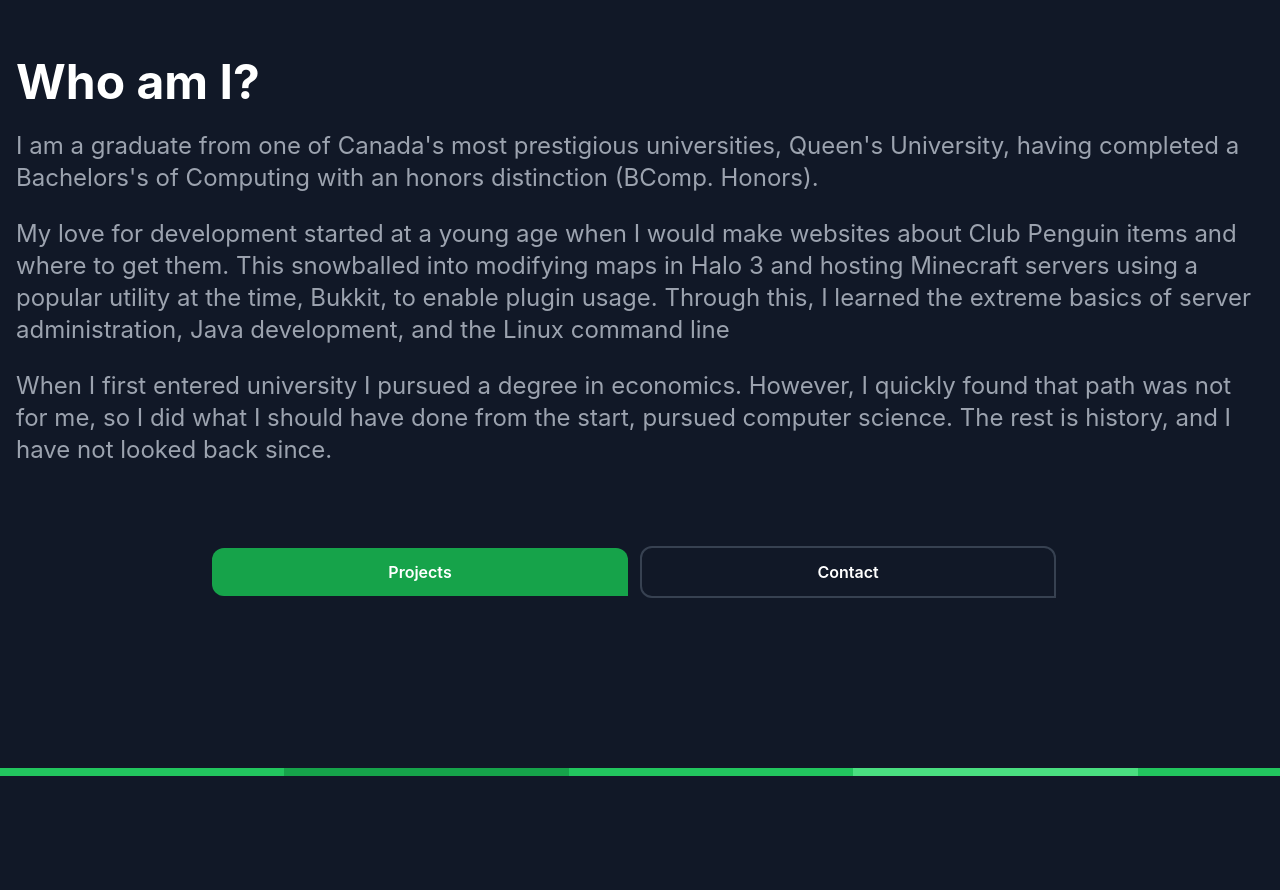
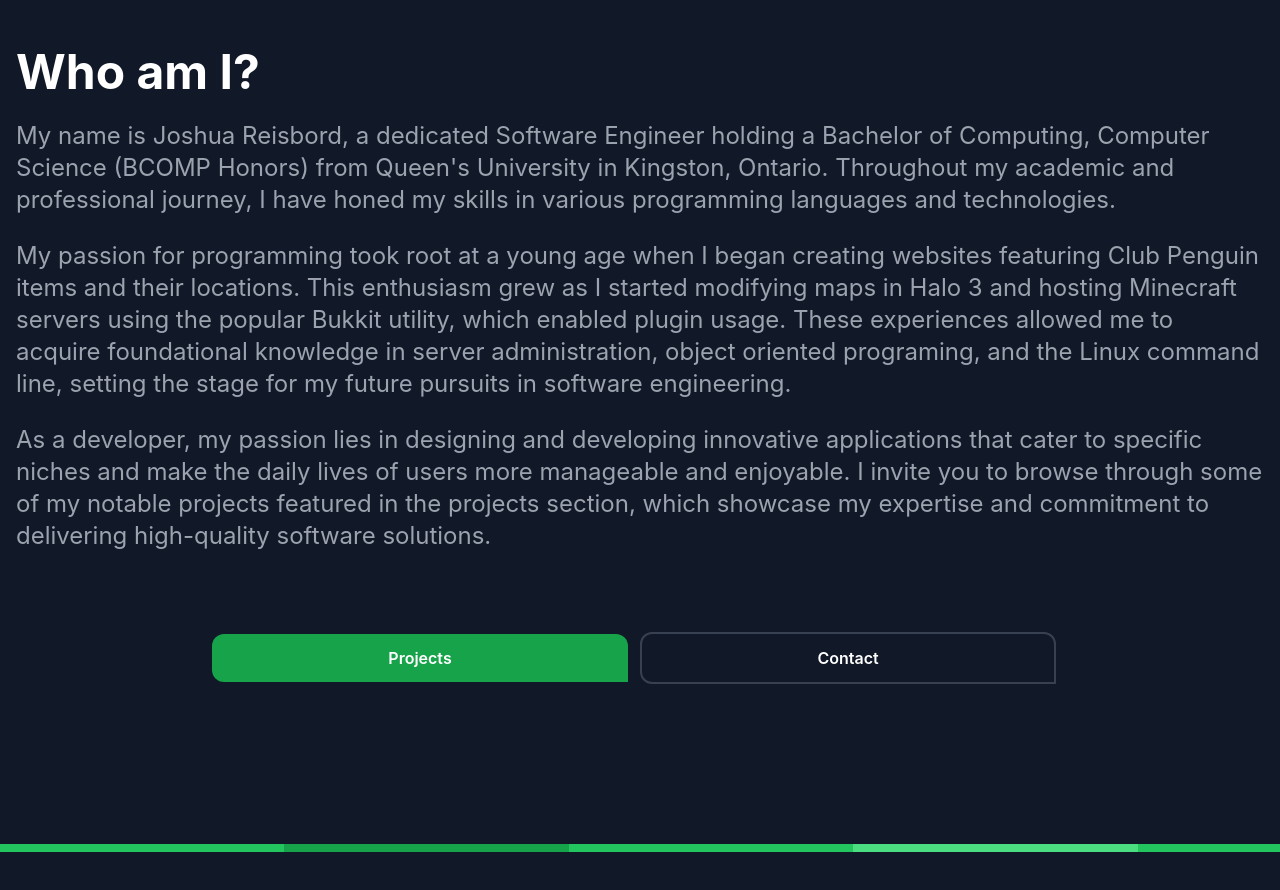
Before and after one commit to joshuareisbord/Personal-Website, a React (Create React App) app: page /home in a window 1280 px wide. Shown: the part 840-1730 px from the top of the page. Built offline with nearby package versions, Linux system fonts and the light colour scheme; no server answers; the database is empty.

Commit message:
updated about blurb

```diff
--- a/src/components/about.tsx
+++ b/src/components/about.tsx
@@ -5,18 +5,25 @@ import SECTIONS from '../constants/sections';
 export const About: React.FC = () => {
 
     const TEXT = {
-        ABOUT_BLURB_0: `I am a graduate from one of Canada's most prestigious universities, Queen's University,
-                        having completed a Bachelors's of Computing with an honors distinction (BComp. Honors).`,
 
-        ABOUT_BLURB_1: `My love for development started at a young age when I would make websites
-                        about Club Penguin items and where to get them. This snowballed into modifying
-                        maps in Halo 3 and hosting Minecraft servers using a popular utility at the time,
-                        Bukkit, to enable plugin usage. Through this, I learned the extreme basics of server
-                        administration, Java development, and the Linux command line`,
 
-        ABOUT_BLURB_2: `When I first entered university I pursued a degree in economics. However, I quickly found that
-                        path was not for me, so I did what I should have done from the start, pursued computer science.
-                        The rest is history, and I have not looked back since.`
+
+        ABOUT_BLURB_0: `My name is Joshua Reisbord, a dedicated Software Engineer holding a Bachelor of Computing,
+                        Computer Science (BCOMP Honors) from Queen's University in Kingston, Ontario.
+                        Throughout my academic and professional journey, I have honed my skills in various programming
+                        languages and technologies.`,
+
+        ABOUT_BLURB_1: `My passion for programming took root at a young age when I began creating websites featuring
+                        Club Penguin items and their locations. This enthusiasm grew as I started modifying maps in
+                        Halo 3 and hosting Minecraft servers using the popular Bukkit utility, which enabled plugin usage.
+                        These experiences allowed me to acquire foundational knowledge in server administration,
+                        object oriented programing, and the Linux command line, setting the stage for my future pursuits in
+                        software engineering.`,
+
+        ABOUT_BLURB_2: `As a developer, my passion lies in designing and developing innovative
+                        applications that cater to specific niches and make the daily lives of users more manageable and
+                        enjoyable. I invite you to browse through some of my notable projects featured in the projects section,
+                        which showcase my expertise and commitment to delivering high-quality software solutions.`
     }
 
     return (
```
Also changed, not shown: .devcontainer/devcontainer.json (added), 1 other file (tests, documents, lock files or other folders).
